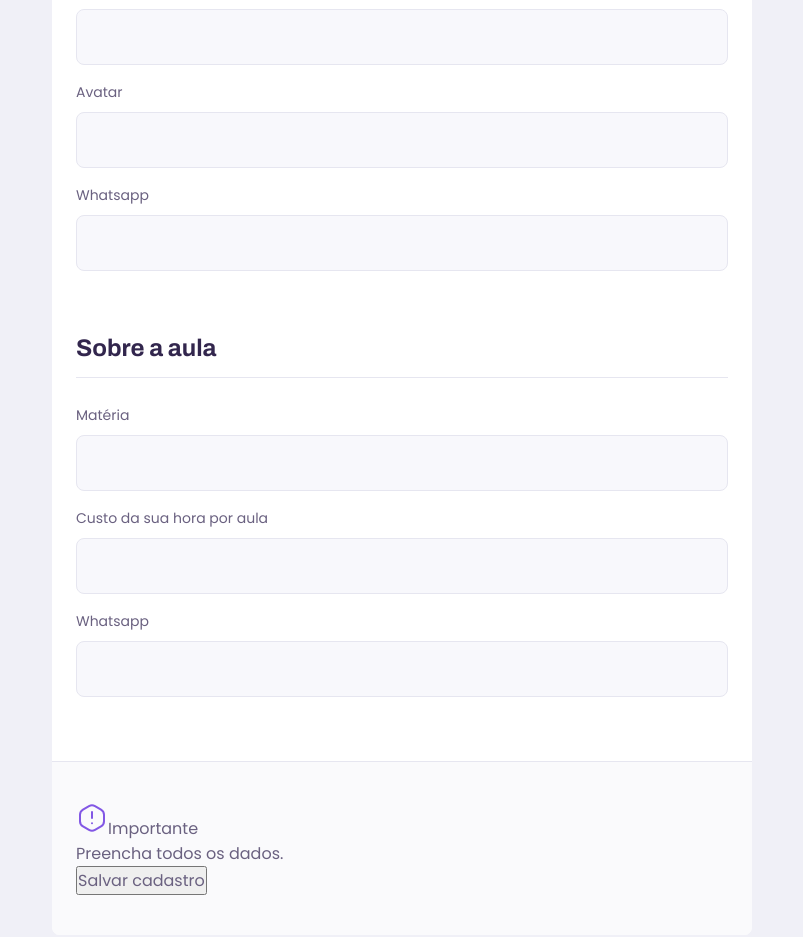
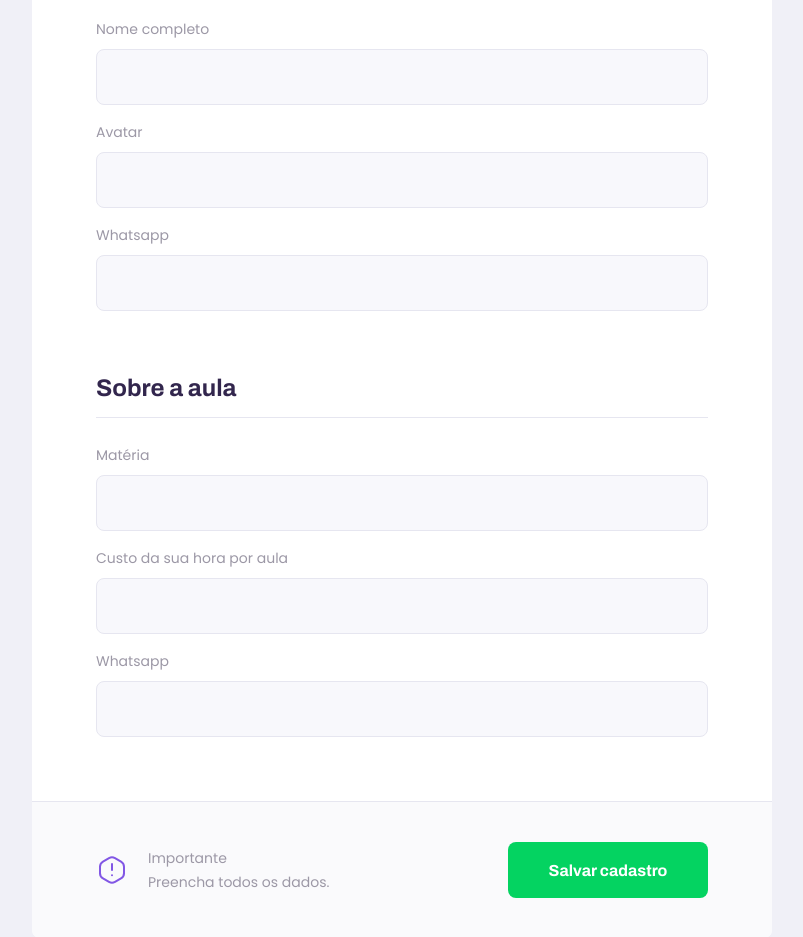
Before and after one commit to NearMaick/NLW-Proffy-web, a React (Create React App) app: page /give-classes in a window 1280 px wide. Shown: the part 463-1400 px from the top of the page, without its empty margins (238-1041 px from the left). Built offline with nearby package versions, Linux system fonts and the light colour scheme.

Commit message:
feat(web): TeacherForm

```diff
--- a/src/components/PageHeader/styles.css
+++ b/src/components/PageHeader/styles.css
@@ -51,7 +51,7 @@
 
 @media (min-width: 700px) {
   .page-header {
-    height: 340px;
+    height: 380px;
   }
 
   .page-header .top-bar-container {
--- a/src/pages/TeacherForm/styles.css
+++ b/src/pages/TeacherForm/styles.css
@@ -40,9 +40,80 @@
   border-bottom: 1px solid var(--color-line-in-white);
 }
 
+#page-teacher-form main label {
+  color: var(--color-text-complement);
+}
+
 #page-teacher-form main footer {
   padding: 4rem 2.4rem;
   background: var(--color-box-footer);
   border-top: 1px solid var(--color-line-in-white);
   margin-top: 6.4rem;
 }
+
+#page-teacher-form main footer p {
+  display: flex;
+  align-items: center;
+  justify-content: center;
+  font-size: 1.4rem;
+  line-height: 2.4rem;
+  color: var(--color-text-complement);
+}
+
+#page-teacher-form main footer p img {
+  margin-right: 2rem;
+}
+
+#page-teacher-form main footer button {
+  width: 100%;
+  height: 5.6rem;
+  background: var(--color-secundary);
+  color: var(--color-button-text);
+  border: 0;
+  border-radius: 0.8rem;
+  cursor: pointer;
+  font: 700 1.6rem Archivo;
+
+  display: flex;
+  align-items: center;
+  justify-content: center;
+
+  text-decoration: none;
+  transition: background-color 0.4s;
+  margin-top: 3.2rem;
+}
+
+#page-teacher-form main footer button:hover {
+  background: var(--color-secundary-dark);
+}
+
+@media (min-width: 700px) {
+  #page-teacher-form {
+    max-width: 100vw;
+  }
+
+  #page-teacher-form .page-header .header-content {
+    margin-bottom: 0;
+  }
+
+  #page-teacher-form main fieldset {
+    padding: 0 6.4rem;
+  }
+
+  #page-teacher-form main footer {
+    padding: 4.0rem 6.4rem;
+
+    display: flex;
+    align-items: center;
+    justify-content: space-between;
+  }
+
+  #page-teacher-form main footer p {
+    justify-content: space-between;
+  }
+
+  #page-teacher-form main footer button {
+    width: 20rem;
+    margin-top: 0;
+  }
+}
--- a/src/pages/TeacherList/styles.css
+++ b/src/pages/TeacherList/styles.css
@@ -11,40 +11,6 @@
   color: var(--color-text-in-primary);
 }
 
-#search-teachers .input-block {
-  position: relative;
-}
-
-#search-teachers .input-block + .input-block {
-  margin-top: 1.4rem;
-}
-
-#search-teachers .input-block label {
-  font-size: 1.4rem;
-}
-
-#search-teachers .input-block input {
-  width: 100%;
-  height: 5.6rem;
-  margin-top: 0.8rem;
-  border-radius: 0.8rem;
-  background: var(--color-input-background);
-  border: 1px solid var(--color-line-in-white);
-  padding: 0 1.6rem;
-  font: 1.6rem Archivo;
-}
-
-#search-teachers .input-block:focus-within::after {
-  width: calc(100% - 3.2rem);
-  height: 2px;
-  content: '';
-  background: var(--color-primary-light);
-  position: absolute;
-  left: 1.6rem;
-  right: 1.6rem;
-  bottom: 0;
-}
-
 #page-teacher-list main {
   margin: 3.2rem auto;
   width: 90%;
```
